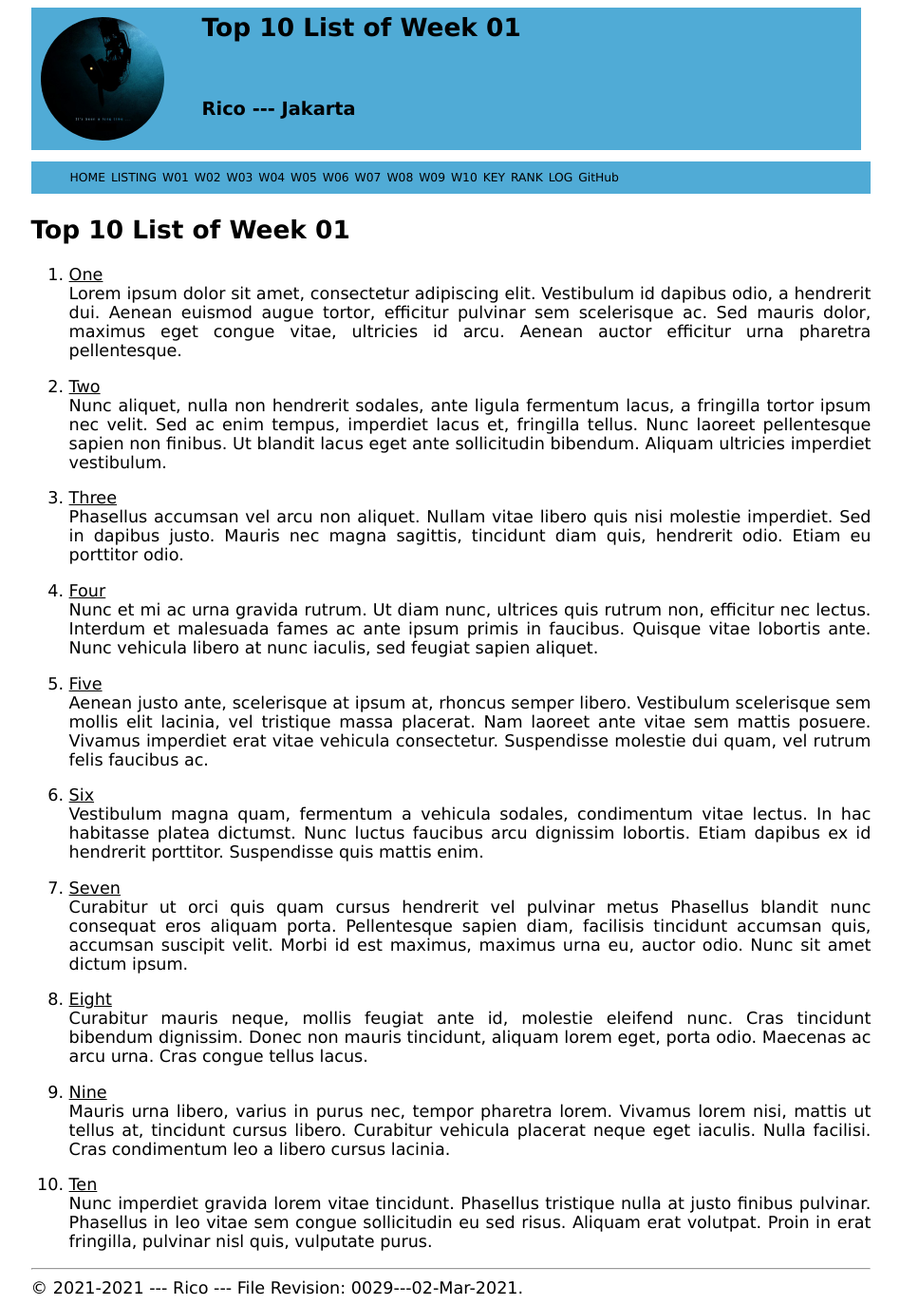
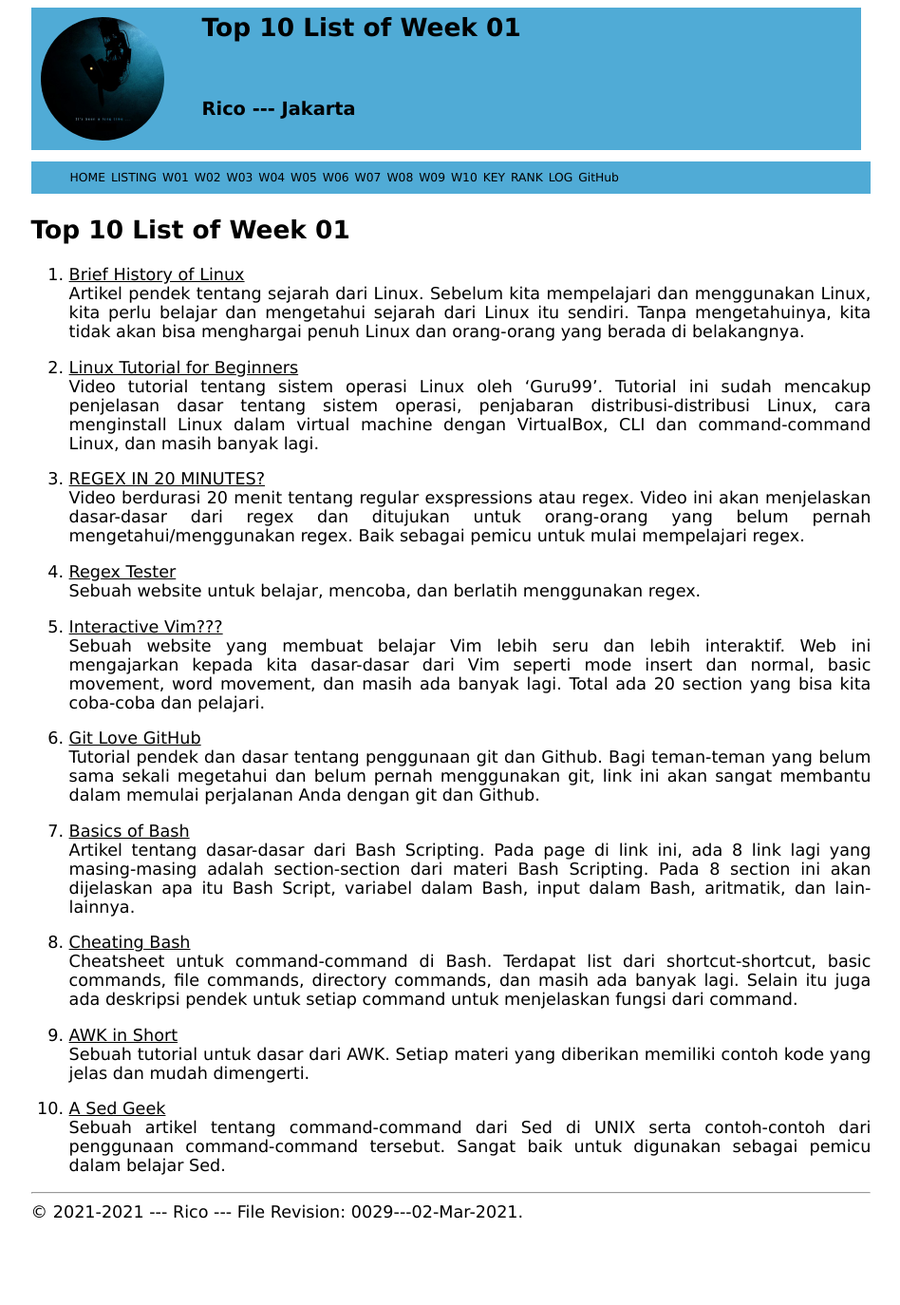
Before and after one commit to azricot/os211, a Jekyll site: the page built from w01.md, in a window 1280 px wide. Shown: the whole page at 95% size, without its empty margins (165-1113 px from the left). Built offline with Jekyll 4.4.1, drawn with Linux system fonts in a browser that asks for light colours; our own code applies the rules of GitHub Pages for plain Markdown files; after the commit the page ends 1294 px from its top, so only the background shows below that.

Commit message:
add links to TOP 10 links of Week01

```diff
--- a/w01.md
+++ b/w01.md
@@ -5,72 +5,32 @@ permalink: /W01/
 
 # Top 10 List of Week 01
 
-1. [One](https://en.wikipedia.org/wiki/1)<br>
-Lorem ipsum dolor sit amet, consectetur adipiscing elit.
-Vestibulum id dapibus odio, a hendrerit dui.
-Aenean euismod augue tortor, efficitur pulvinar sem scelerisque ac.
-Sed mauris dolor, maximus eget congue vitae, ultricies id arcu.
-Aenean auctor efficitur urna pharetra pellentesque.
+1. [Brief History of Linux](https://www.oreilly.com/library/view/running-linux-third/156592469X/ch01s02.html)<br>
+Artikel pendek tentang sejarah dari Linux. Sebelum kita mempelajari dan menggunakan Linux, kita perlu belajar dan mengetahui sejarah dari Linux itu sendiri. Tanpa mengetahuinya, kita tidak akan bisa menghargai penuh Linux dan orang-orang yang berada di belakangnya.
 
-2. [Two](https://en.wikipedia.org/wiki/2)<br>
-Nunc aliquet, nulla non hendrerit sodales, ante ligula fermentum lacus, a fringilla tortor ipsum nec velit.
-Sed ac enim tempus, imperdiet lacus et, fringilla tellus.
-Nunc laoreet pellentesque sapien non finibus.
-Ut blandit lacus eget ante sollicitudin bibendum.
-Aliquam ultricies imperdiet vestibulum.
+2. [Linux Tutorial for Beginners](https://www.youtube.com/watch?v=V1y-mbWM3B8)<br>
+Video tutorial tentang sistem operasi Linux oleh 'Guru99'. Tutorial ini sudah mencakup penjelasan dasar tentang sistem operasi, penjabaran distribusi-distribusi Linux, cara menginstall Linux dalam virtual machine dengan VirtualBox, CLI dan command-command Linux, dan masih banyak lagi.
 
-3. [Three](https://en.wikipedia.org/wiki/3)<br>
-Phasellus accumsan vel arcu non aliquet.
-Nullam vitae libero quis nisi molestie imperdiet.
-Sed in dapibus justo.
-Mauris nec magna sagittis, tincidunt diam quis, hendrerit odio.
-Etiam eu porttitor odio.
+3. [REGEX IN 20 MINUTES?](https://www.youtube.com/watch?v=rhzKDrUiJVk)<br>
+Video berdurasi 20 menit tentang regular exspressions atau regex. Video ini akan menjelaskan dasar-dasar dari regex dan ditujukan untuk orang-orang yang belum pernah mengetahui/menggunakan regex. Baik sebagai pemicu untuk mulai mempelajari regex.
 
-4. [Four](https://en.wikipedia.org/wiki/4)<br>
-Nunc et mi ac urna gravida rutrum.
-Ut diam nunc, ultrices quis rutrum non, efficitur nec lectus.
-Interdum et malesuada fames ac ante ipsum primis in faucibus.
-Quisque vitae lobortis ante.
-Nunc vehicula libero at nunc iaculis, sed feugiat sapien aliquet.
+4. [Regex Tester](https://www.regextester.com/)<br>
+Sebuah website untuk belajar, mencoba, dan berlatih menggunakan regex.
 
-5. [Five](https://en.wikipedia.org/wiki/5)<br>
-Aenean justo ante, scelerisque at ipsum at, rhoncus semper libero.
-Vestibulum scelerisque sem mollis elit lacinia, vel tristique massa placerat.
-Nam laoreet ante vitae sem mattis posuere.
-Vivamus imperdiet erat vitae vehicula consectetur.
-Suspendisse molestie dui quam, vel rutrum felis faucibus ac.
+5. [Interactive Vim???](https://www.openvim.com/)<br>
+Sebuah website yang membuat belajar Vim lebih seru dan lebih interaktif. Web ini mengajarkan kepada kita dasar-dasar dari Vim seperti mode insert dan normal, basic movement, word movement, dan masih ada banyak lagi. Total ada 20 section yang bisa kita coba-coba dan pelajari.
 
-6. [Six](https://en.wikipedia.org/wiki/6)<br>
-Vestibulum magna quam, fermentum a vehicula sodales, condimentum vitae lectus.
-In hac habitasse platea dictumst.
-Nunc luctus faucibus arcu dignissim lobortis.
-Etiam dapibus ex id hendrerit porttitor.
-Suspendisse quis mattis enim.
+6. [Git Love GitHub](https://product.hubspot.com/blog/git-and-github-tutorial-for-beginners)<br>
+Tutorial pendek dan dasar tentang penggunaan git dan Github. Bagi teman-teman yang belum sama sekali megetahui dan belum pernah menggunakan git, link ini akan sangat membantu dalam memulai perjalanan Anda dengan git dan Github.
 
-7. [Seven](https://en.wikipedia.org/wiki/7)<br>
-Curabitur ut orci quis quam cursus hendrerit vel pulvinar metus
-Phasellus blandit nunc consequat eros aliquam porta.
-Pellentesque sapien diam, facilisis tincidunt accumsan quis, accumsan suscipit velit.
-Morbi id est maximus, maximus urna eu, auctor odio.
-Nunc sit amet dictum ipsum.
+7. [Basics of Bash](https://ryanstutorials.net/bash-scripting-tutorial/)<br>
+Artikel tentang dasar-dasar dari Bash Scripting. Pada page di link ini, ada 8 link lagi yang masing-masing adalah section-section dari materi Bash Scripting. Pada 8 section ini akan dijelaskan apa itu Bash Script, variabel dalam Bash, input dalam Bash, aritmatik, dan lain-lainnya.
 
-8. [Eight](https://en.wikipedia.org/wiki/8)<br>
-Curabitur mauris neque, mollis feugiat ante id, molestie eleifend nunc.
-Cras tincidunt bibendum dignissim.
-Donec non mauris tincidunt, aliquam lorem eget, porta odio.
-Maecenas ac arcu urna.
-Cras congue tellus lacus.
+8. [Cheating Bash](https://github.com/LeCoupa/awesome-cheatsheets/blob/master/languages/bash.sh)<br>
+Cheatsheet untuk command-command di Bash. Terdapat list dari shortcut-shortcut, basic commands, file commands, directory commands, dan masih ada banyak lagi. Selain itu juga ada deskripsi pendek untuk setiap command untuk menjelaskan fungsi dari command.
 
-9. [Nine](https://en.wikipedia.org/wiki/9)<br>
-Mauris urna libero, varius in purus nec, tempor pharetra lorem.
-Vivamus lorem nisi, mattis ut tellus at, tincidunt cursus libero.
-Curabitur vehicula placerat neque eget iaculis.
-Nulla facilisi.
-Cras condimentum leo a libero cursus lacinia.
+9. [AWK in Short](https://zetcode.com/lang/awk/)<br>
+Sebuah tutorial untuk dasar dari AWK. Setiap materi yang diberikan memiliki contoh kode yang jelas dan mudah dimengerti.
 
-10. [Ten](https://en.wikipedia.org/wiki/10)<br>
-Nunc imperdiet gravida lorem vitae tincidunt.
-Phasellus tristique nulla at justo finibus pulvinar.
-Phasellus in leo vitae sem congue sollicitudin eu sed risus.
-Aliquam erat volutpat.
-Proin in erat fringilla, pulvinar nisl quis, vulputate purus.
+10. [A Sed Geek](https://www.geeksforgeeks.org/sed-command-in-linux-unix-with-examples/)<br>
+Sebuah artikel tentang command-command dari Sed di UNIX serta contoh-contoh dari penggunaan command-command tersebut. Sangat baik untuk digunakan sebagai pemicu dalam belajar Sed.
```
